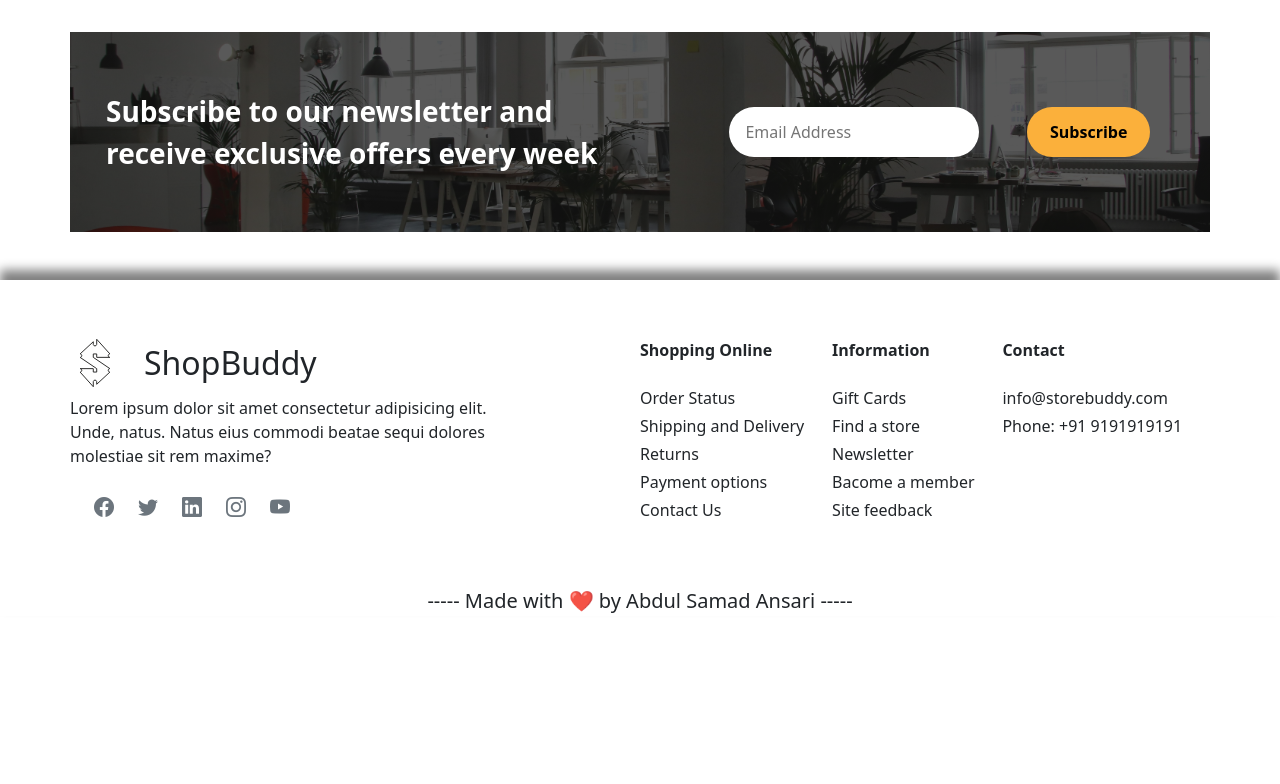
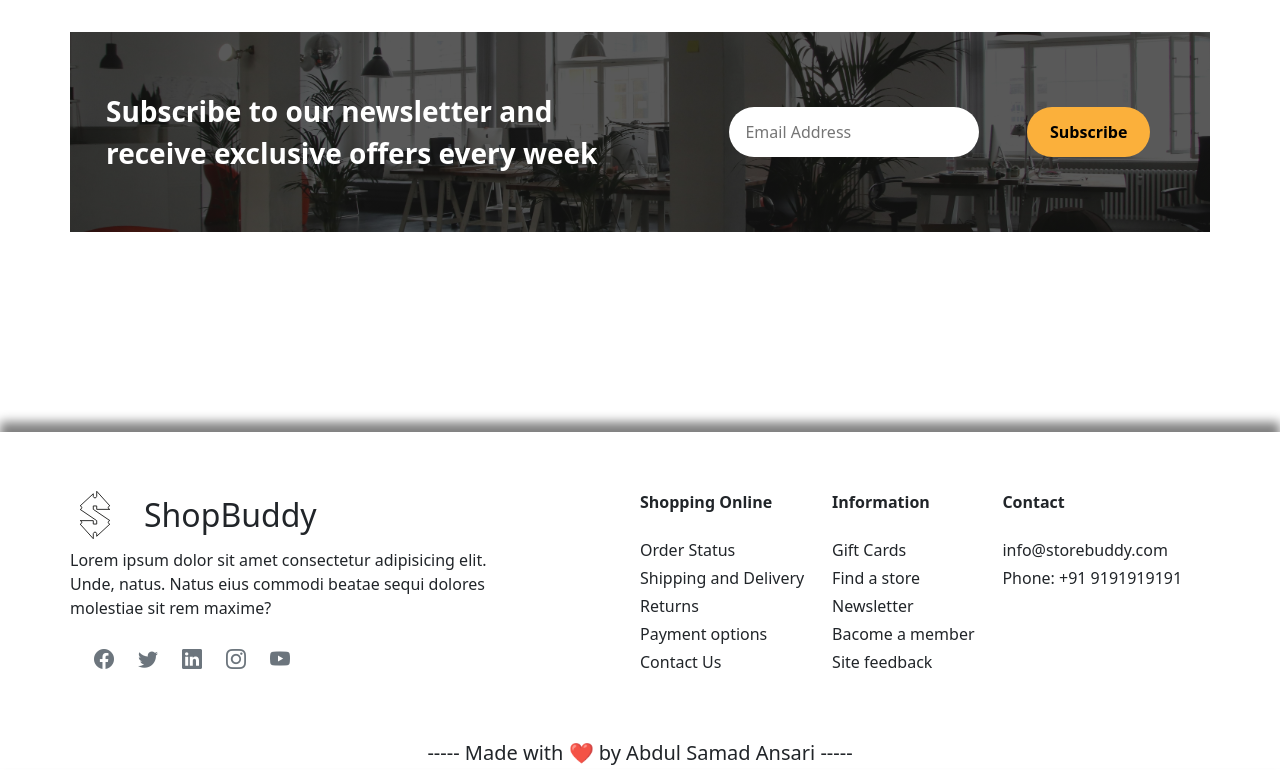
Before and after one commit to Sam-822/E-Commerce, a Next.js app: page / in a window 1280 px wide. Shown: the part 942-1726 px from the top of the page. Before the commit the page ends 1574 px from the top, so only its background shows below. Built offline with nearby package versions, Linux system fonts and the light colour scheme.

Commit message:
fixed footer position

```diff
--- a/src/app/layout.js
+++ b/src/app/layout.js
@@ -17,7 +17,7 @@ export default function RootLayout({ children }) {
           <NavBar />
         </header>
         {children}
-        <footer className="mb-0 mt-5">
+        <footer className="mb-0" style={{marginTop:200}}>
           <Footer />
           <p className="text-center vw-100 fs-5 mt-5">
             ----- Made with <span className="heart"> ❤️</span> by Abdul Samad
```
